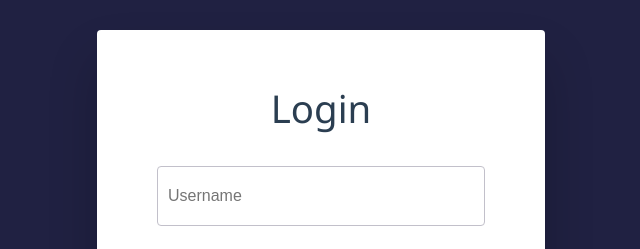
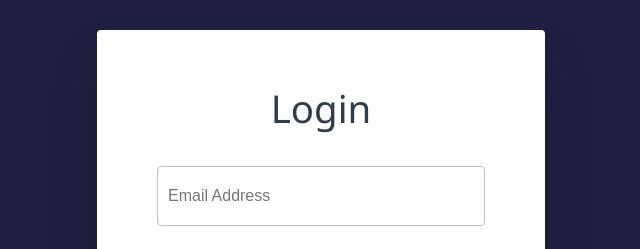
Before and after one commit to Higgz1/login-react, a React (Create React App) app: page / in a window 1280 px wide. Shown: the top 249 px of the page, without its empty margins (319-959 px from the left). Built offline with nearby package versions, Linux system fonts and the light colour scheme.

Commit message:
state set for login form

```diff
--- a/src/components/LoginForm/loginForm.jsx
+++ b/src/components/LoginForm/loginForm.jsx
@@ -3,18 +3,25 @@ import SignupForm from "../SignUpForm/SignupForm";
 import { useState } from "react";
 
 function LoginForm() {
+  const [Email, setEmail] = useState("");
+  const [Key, setKey] = useState("");
   const [Form, setForm] = useState("Login");
 
   const changeForm = () => {
     setForm("SignUp");
   };
 
-  const handleSubmit = (e) =>{
+  const getText = (e) => {
+    setEmail(e.target.value);
+  };
+  const getKey = (e) => {
+    setKey(e.target.value);
+  };
+
+  const handleSubmit = (e) => {
     e.preventDefault();
-    console.log(e)
-
-
-  }
+    console.log(e);
+  };
 
   if (Form === "Login") {
     return (
@@ -24,10 +31,12 @@ function LoginForm() {
           <form id="login-form" onSubmit={handleSubmit}>
             <p>
               <input
-                type="text"
-                id="username"
-                name="username"
-                placeholder="Username"
+                onChange={getText}
+                type="email"
+                id="email"
+                name="email"
+                placeholder="Email Address"
+                pattern="/^\w+([\.-]?\w+)*@\w+([\.-]?\w+)*(\.\w{2,3}"
                 required
               />
               <i className="validation">
@@ -38,6 +47,7 @@ function LoginForm() {
 
             <p>
               <input
+                onChange={getKey}
                 type="password"
                 id="password"
                 name="password"
--- a/src/components/SignUpForm/signupForm.jsx
+++ b/src/components/SignUpForm/signupForm.jsx
@@ -64,7 +64,7 @@ function SignupForm() {
 
               <div className="role">
                 <select className="role" required>
-                  <option selected hidden value=""  >
+                  <option defaultValue hidden value=""  >
                     Select a role
                   </option>
                   <option value="grapefruit">
```
